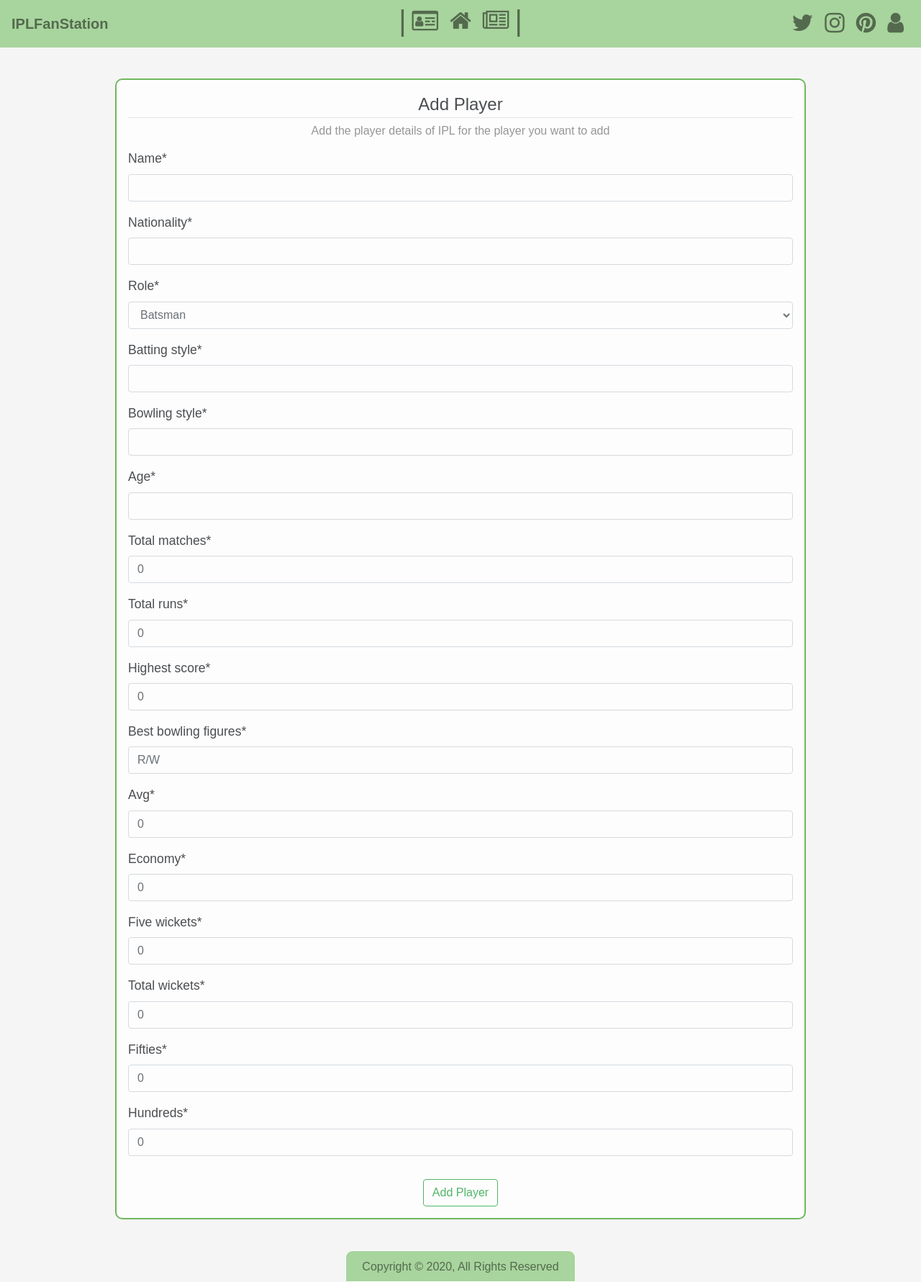
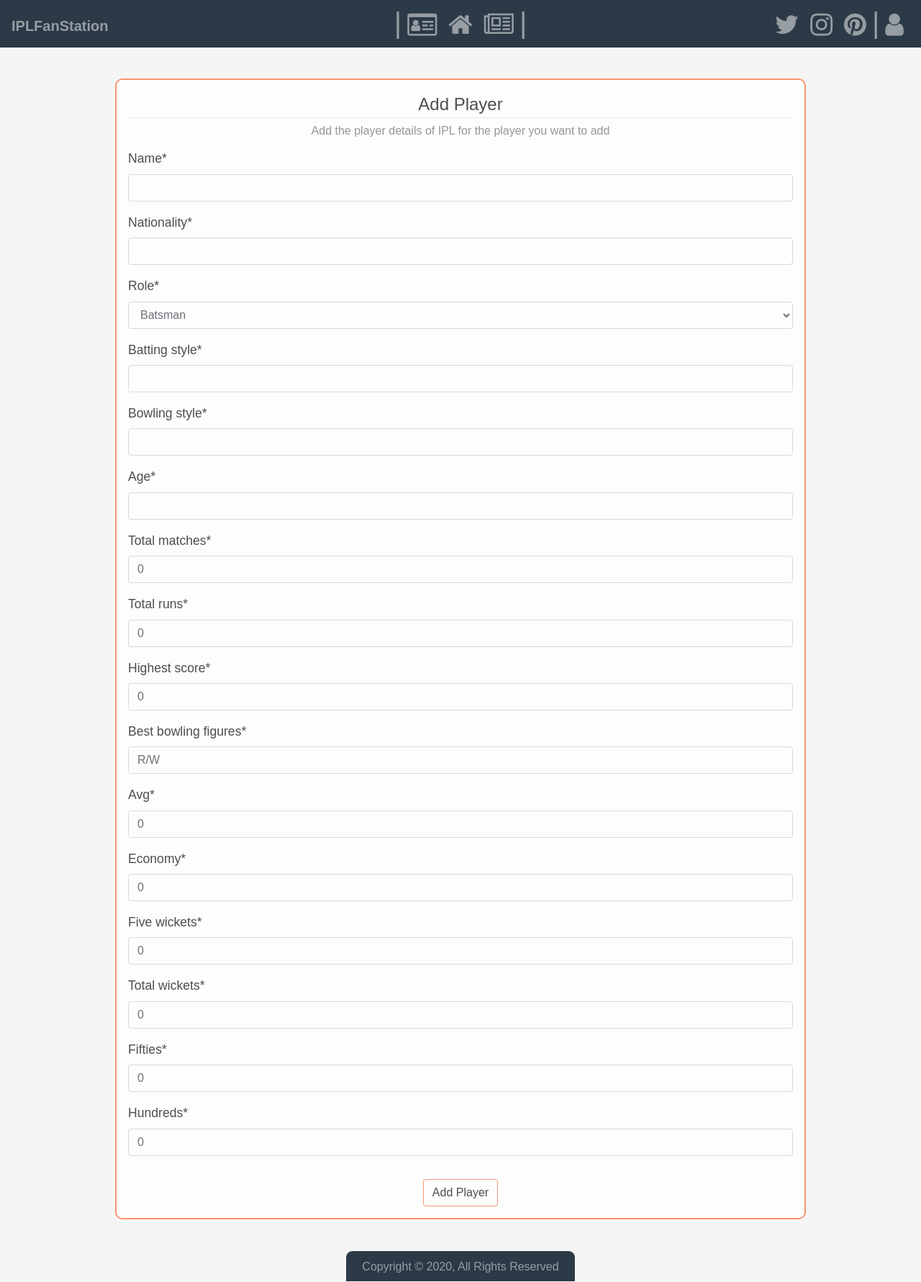
Before and after one commit to friskycodeur/IPL-fanstation, a Django app: page /player/new/ in a window 1280 px wide. Shown: the whole page at 72% size. Run offline with Django 3.2, Linux system fonts and the light colour scheme; a user stored in the database is signed in; some libraries are stand-ins or nearby versions; some web fonts are replaced.

Commit message:
feat : Player card

```diff
--- a/players/static/players/css/main.css
+++ b/players/static/players/css/main.css
@@ -1,12 +1,29 @@
+:root {
+  --main:#2C3A47;
+  --submain:#F97F51;
+  --gradient:#fe4880;
+}
+
 body{
   font-family: 'Padauk', sans-serif;
   background-color: whitesmoke;
 }
 
+/* utilities */
+
+.btn-custom{
+  border:1px solid var(--submain);
+}
+.btn-custom:hover,.btn-custom:active{
+  background-color: var(--submain);
+}
+
 
 /* Navbar */
 .navbar-custom {
-  background-color:#A8D49D !important;
+  background-color: var(--main) !important;
+  font-size: 18px;
+  padding-bottom: 2px;
 }
 
 .navbar-nav.navbar-center {
@@ -103,13 +238,13 @@ body{
   margin-top: 2.7rem;
   margin-bottom: 2.7rem;
   font-size: 1.1rem;
-  border: 2px solid #4EA838;
+  border: 2px solid var(--submain);
 }
 
 /* Footer */
 footer{
   display: flex;
-  background-color: #A8D49D;
+  background-color: var(--main);
   width: 25%;
   border: 1px solid #fff ;
   border-top-left-radius: 10px;
--- /dev/null
+++ b/players/static/players/js/main.js
@@ -0,0 +1,4 @@
+const card=document.querySelector('.card__inner');
+card.addEventListener('click',function(){
+    card.classList.toggle('is-flipped');
+});
--- a/templates/base.html
+++ b/templates/base.html
@@ -30,24 +30,24 @@
     <nav
       class="sticky-top navbar navbar-expand-lg navbar-dark bg-primary navbar-custom"
     >
-    <a class="navbar-brand mr-4 text-black-50 font-weight-bold" href="{% url 'player_list' %}">IPLFanStation</a>
+    <a class="navbar-brand mr-4 text-white-50 font-weight-bold" href="{% url 'player_list' %}">IPLFanStation</a>
 
           <!-- Naviagtion options -->
           <ul class="navbar-nav navbar-center">
             <li>
-              <h1 class="text-black-50">|</h1>
+              <h1 class="text-white-50">|</h1>
             </li>
             <li class="nav-item">
-                <a class="nav-link waves-effect waves-light text-black-50" href="{% url 'player_list'%}"><i class="fa fa-id-card-o fa-2x"></i></a>
+                <a class="nav-link waves-effect waves-light text-white-50" href="{% url 'player_list'%}"><i class="fa fa-id-card-o fa-2x"></i></a>
             </li>
             <li class="nav-item">
-                <a class="nav-link waves-effect waves-light text-black-50" href="{% url 'blog-home' %}"><i class="fa fa-home fa-2x"></i></a>
+                <a class="nav-link waves-effect waves-light text-white-50" href="{% url 'blog-home' %}"><i class="fa fa-home fa-2x"></i></a>
             </li>
             <li class="nav-item">
-                <a class="nav-link waves-effect waves-light text-black-50" href="#"><i class="fa fa-newspaper-o fa-2x"></i></a>
+                <a class="nav-link waves-effect waves-light text-white-50" href="#"><i class="fa fa-newspaper-o fa-2x"></i></a>
             </li>
             <li>
-              <h1 class="text-black-50">|</h1>
+              <h1 class="text-white-50">|</h1>
             </li>
             </ul>
 
@@ -56,17 +56,20 @@
       <!-- Social media handles -->
       <ul class="navbar-nav ml-auto nav-flex-icons">
         <li class="nav-item">
-            <a class="nav-link waves-effect waves-light text-black-50"><i class="fa fa-twitter fa-2x"></i></a>
+            <a class="nav-link waves-effect waves-light text-white-50"><i class="fa fa-twitter fa-2x"></i></a>
         </li>
         <li class="nav-item">
-            <a class="nav-link waves-effect waves-light text-black-50"><i class="fa fa-instagram fa-2x"></i></a>
+            <a class="nav-link waves-effect waves-light text-white-50"><i class="fa fa-instagram fa-2x"></i></a>
         </li>
         <li class="nav-item">
-            <a class="nav-link waves-effect waves-light text-black-50"><i class="fa fa-pinterest fa-2x"></i></a>
+            <a class="nav-link waves-effect waves-light text-white-50"><i class="fa fa-pinterest fa-2x"></i></a>
+        </li>
+        <li class="nav-item">
+            <h1 class="text-white-50">|</h1>
         </li>
         {% if user.is_authenticated %}
         <li class="nav-item dropdown">
-            <a class="nav-link waves-effect waves-light text-black-50" id="navbarDropdownMenuLink" data-toggle="dropdown" aria-haspopup="true" aria-expanded="false"><i class="fa fa-user fa-2x"></i>
+            <a class="nav-link waves-effect waves-light text-white-50" id="navbarDropdownMenuLink" data-toggle="dropdown" aria-haspopup="true" aria-expanded="false"><i class="fa fa-user fa-2x"></i>
                 </a>
             <div class="dropdown-menu dropdown-menu-right dropdown-unique" aria-labelledby="navbarDropdownMenuLink">
                 <a class="dropdown-item" href="{% url 'profile' %}">Profile</a>
@@ -77,10 +80,10 @@
         </li>
         {% else %}
         <li class="nav-item ">
-            <a class="nav-link mt-1 btn btn-light text-black-50" href="{% url 'register' %}">Sign Up</a>
+            <a class="nav-link mt-1 btn btn-light text-black-50 mr-0" href="{% url 'register' %}">Sign Up</a>
         </li>
         <li class="nav-item">
-            <a class="nav-link mt-1 text-black-50" href="{% url 'login' %}">Login</a>
+            <a class="nav-link mt-1 text-white-50 ml-0" href="{% url 'login' %}">Login</a>
         </li>
         {% endif %}
     </ul>
@@ -98,10 +101,11 @@
         {% endblock %}</div>
         <footer id="main-footer" class="mx-auto d-block mt-auto px-2">
           <div class="content text-center">
-            <div class="text-black-50">
+            <div class="text-white-50">
               <p class="mb-2">Copyright &copy; 2020, All Rights Reserved</p>
             </div>
           </div>
         </footer>
+        <script src="{% static 'players/js/main.js' %}"></script>
 </body>
 </html>
--- a/templates/player_form.html
+++ b/templates/player_form.html
@@ -14,7 +14,7 @@
             </div>
         </fieldset>
         <div class="text-center">
-            <button class='btn btn-outline-success justify-center' type='submit'>Add Player</button>
+            <button class='btn btn-custom justify-center' type='submit'>Add Player</button>
         </div>
 
 
--- a/templates/post_form.html
+++ b/templates/post_form.html
@@ -11,7 +11,7 @@
 
         </fieldset>
         <div class="text-center">
-            <button class='btn btn-outline-success justify-center btn-lg' type='submit'>Post</button>
+            <button class='btn btn-custom justify-center btn-lg' type='submit'>Post</button>
         </div>
 
         </form>
--- a/templates/profile.html
+++ b/templates/profile.html
@@ -16,7 +16,7 @@
 
   </fieldset>
   <div class="text-center">
-      <button class='btn btn-outline-success justify-center' type='submit'>Update</button>
+      <button class='btn btn-custom justify-center' type='submit'>Update</button>
   </div>
 
   </form>
```
Also changed, not shown: other parts of players/static/players/css/main.css (+124 -6 lines), templates/player_list.html (+30 -15 lines), db.sqlite3.
